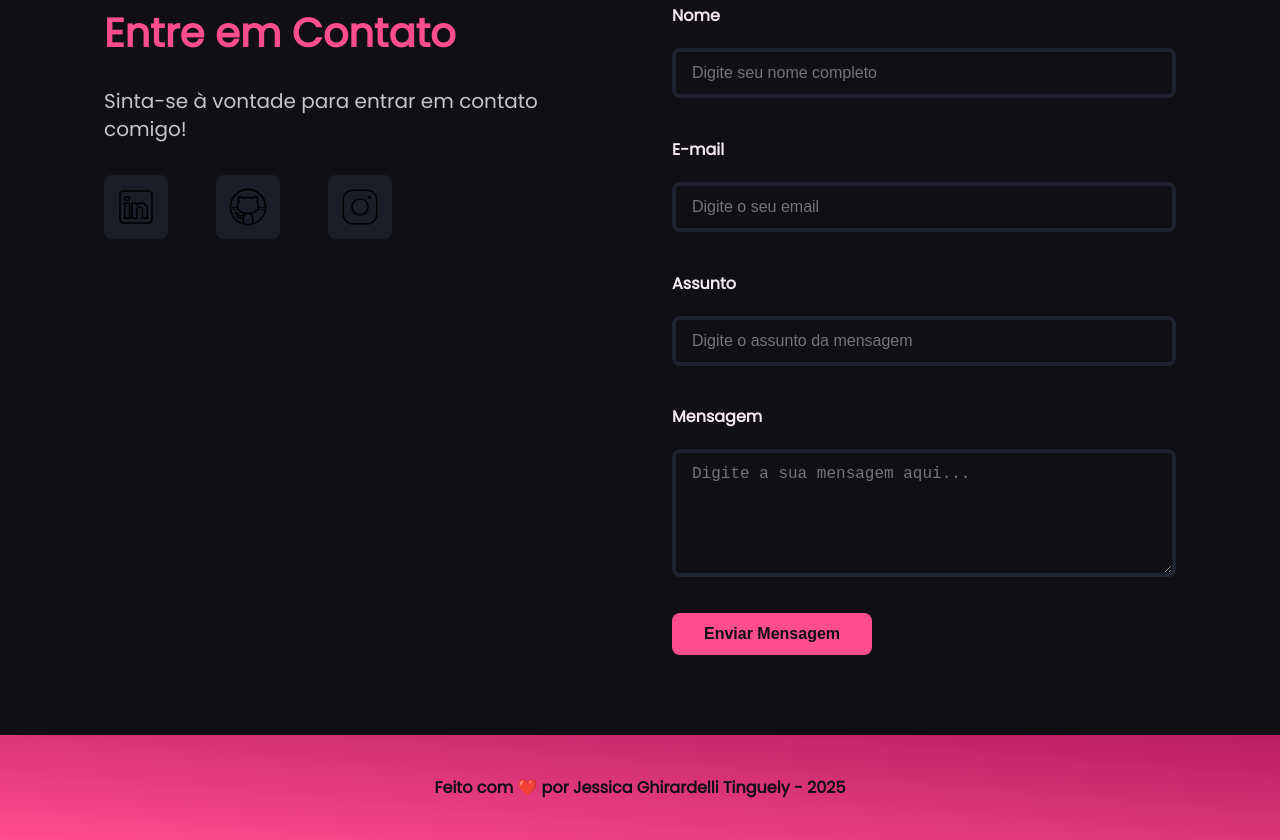
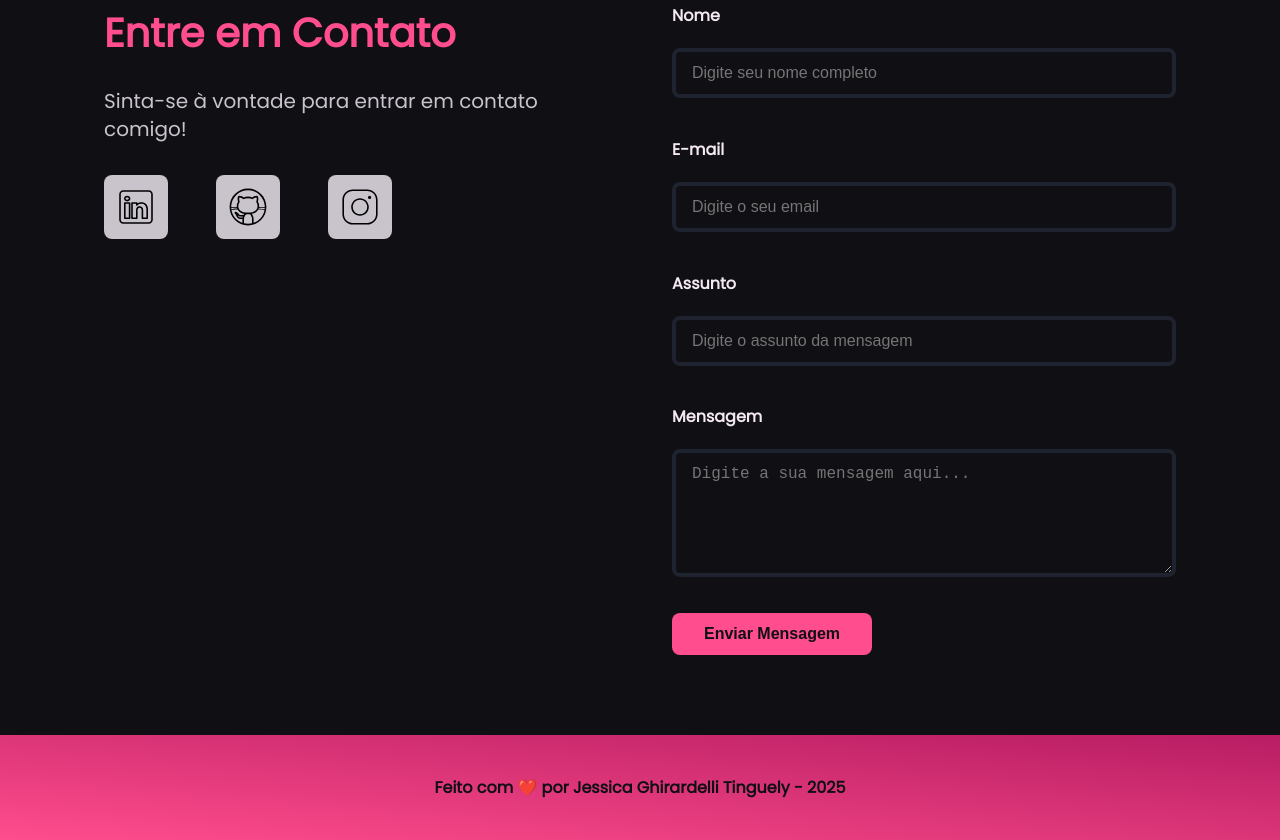
Before and after one commit to jessicatinguely/portfolio, a plain HTML site: page index.html in a window 1280 px wide. Shown: the part 1069-1909 px from the top of the page. Drawn offline with Linux system fonts and the light colour scheme; no server answers.

Commit message:
:lipstick: Alteração de cor social_icon

```diff
--- a/assets/css/styles.css
+++ b/assets/css/styles.css
@@ -400,7 +400,7 @@ button {
     width: 4rem;
     height: 4rem;
     padding: .75rem;
-    background: var(--gray-100);
+    background: var(--muted);
     border-radius: .5rem;
     transition: all .3s ease
 }
```
